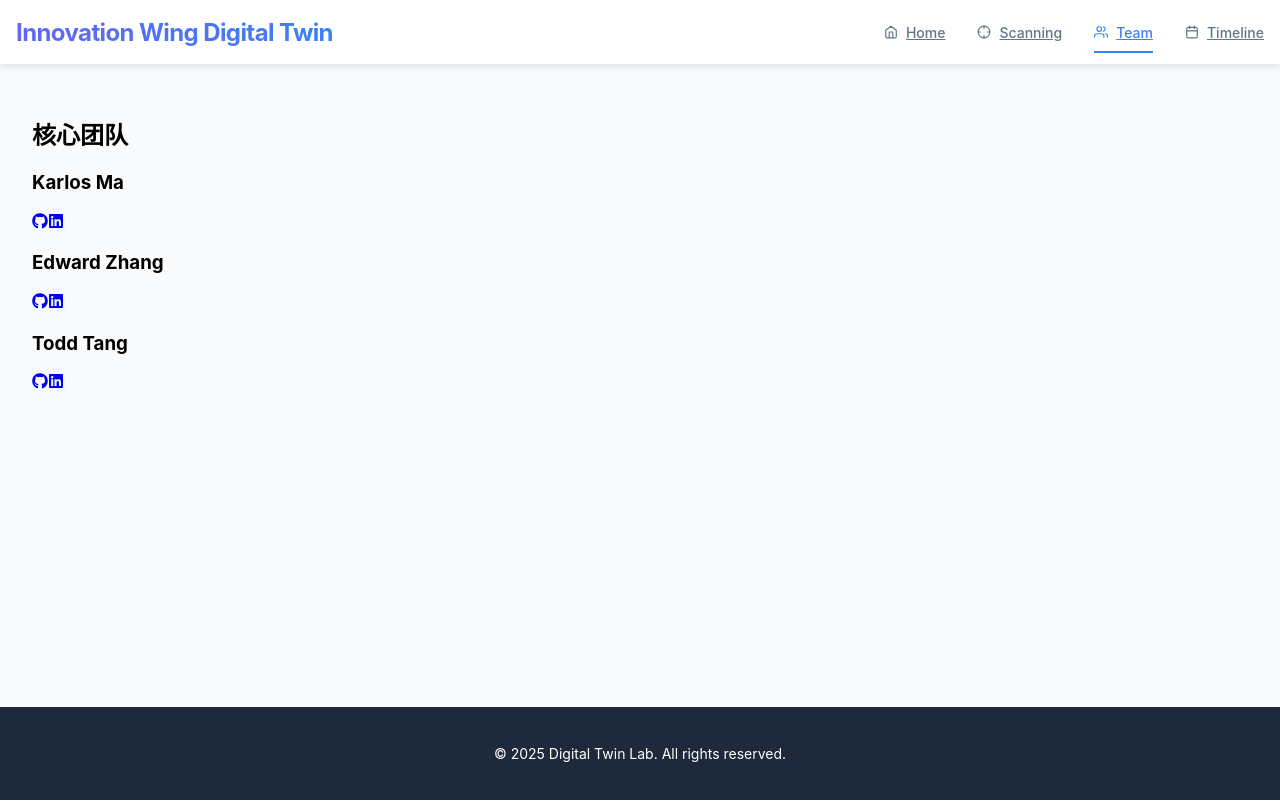
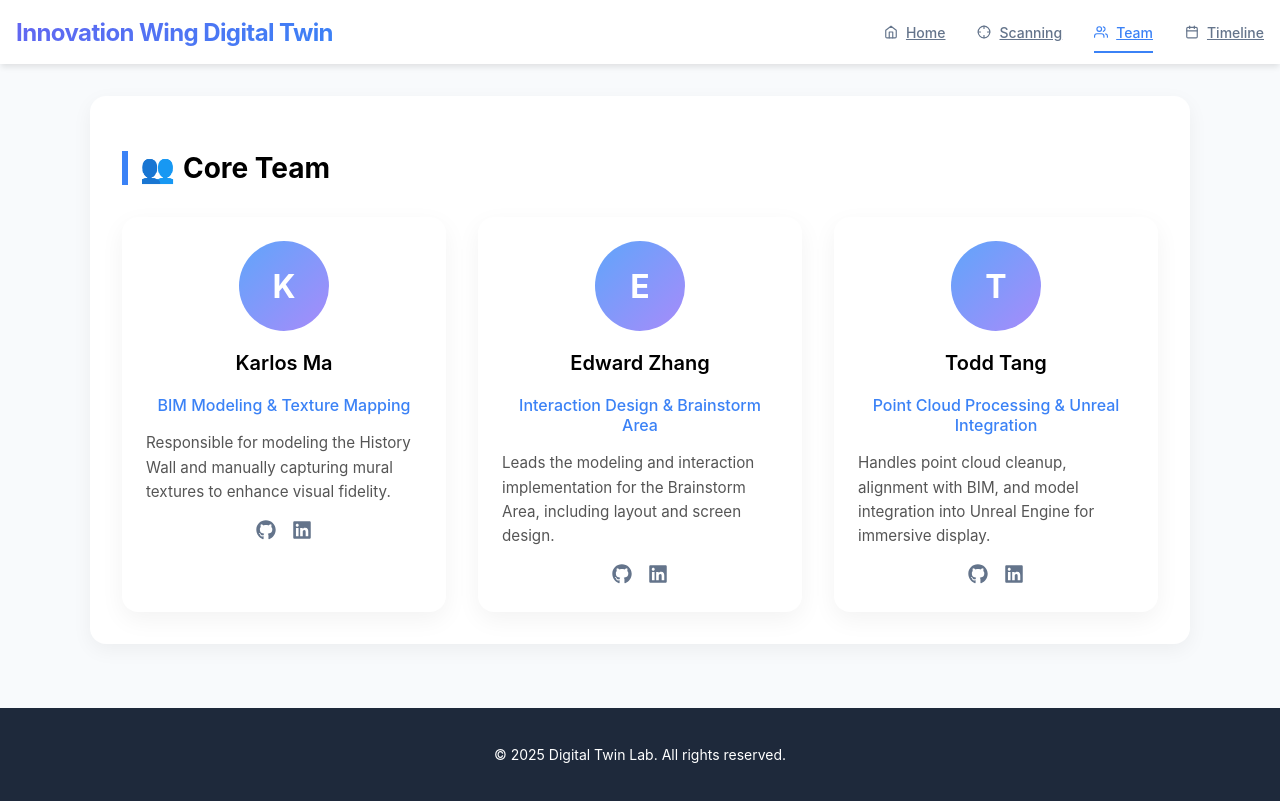
Before and after one commit to EdenMarcuss/my-website, a React (Create React App) app: page /team in a window 1280 px wide. Built offline with nearby package versions, Linux system fonts and the light colour scheme.

Commit message:
Update pages: Home, Scanning, Team, Timeline

```diff
--- a/src/App.css
+++ b/src/App.css
@@ -1,4 +1,3 @@
-/* App.css */
 :root {
     --primary-gradient: linear-gradient(135deg, #6366f1 0%, #3b82f6 100%);
     --nav-shadow: 0 4px 6px -1px rgba(0, 0, 0, 0.1);
@@ -108,7 +107,75 @@
     font-size: 0.875rem;
 }
 
-/*  Mobile responsive tweaks */
+/* Section Title */
+.section-title {
+    font-size: 1.75rem;
+    font-weight: 700;
+    margin-bottom: 1rem;
+    border-left: 6px solid #3b82f6;
+    padding-left: 0.75rem;
+    display: flex;
+    align-items: center;
+    gap: 0.5rem;
+}
+
+/* Card Container */
+.section-card {
+    background: #ffffff;
+    border-radius: 16px;
+    box-shadow: 0 6px 20px rgba(0, 0, 0, 0.05);
+    padding: 2rem;
+    margin-bottom: 2rem;
+}
+
+/* Image Block */
+.img-block {
+    text-align: center;
+    margin-top: 1rem;
+    margin-bottom: 2rem;
+}
+
+    .img-block img {
+        max-width: 90%;
+        border-radius: 12px;
+        box-shadow: 0 5px 15px rgba(0, 0, 0, 0.1);
+    }
+
+    .img-block p {
+        font-size: 0.9rem;
+        color: #555;
+        margin-top: 0.5rem;
+    }
+
+/* Back to Top Button */
+.back-to-top {
+    position: fixed;
+    bottom: 2rem;
+    right: 2rem;
+    z-index: 999;
+    background: #3b82f6;
+    color: white;
+    border: none;
+    padding: 0.6rem 1rem;
+    border-radius: 999px;
+    box-shadow: 0 5px 20px rgba(0, 0, 0, 0.2);
+    font-size: 0.9rem;
+    cursor: pointer;
+    transition: background 0.3s ease;
+}
+
+    .back-to-top:hover {
+        background: #2563eb;
+    }
+
+/* Page Container */
+.page-container {
+    max-width: 1100px;
+    margin: 0 auto;
+    padding: 0 1.5rem;
+}
+
+/* Responsive Adjustments */
 @media (max-width: 768px) {
     .main-content {
         padding: 1rem;
--- a/src/pages/Scanning.js
+++ b/src/pages/Scanning.js
@@ -1,16 +1,24 @@
 import React from 'react';
+import '../App.css'; // 引入全局样式
 
 export default function Scanning() {
     return (
-        <div>
-            <h2>Scanning & Modeling Progress</h2>
-
+        <div className="page-container">
+            <div className="section-card">
+                <h2 className="section-title">
+                    <span>📡</span> Scanning & Modeling Progress
+                </h2>
                 <p>
                     We used handheld LiDAR provided by AIS to scan both floors of the Innovation Wing, collecting point cloud data
                     for various zones including the History Wall, Brainstorm Area, and Makerspace. However, challenges such as noise
                     from glass reflections and low point density required advanced processing.
                 </p>
+            </div>
 
+            <div className="section-card">
+                <h2 className="section-title">
+                    <span>🧰</span> Processing Pipeline
+                </h2>
                 <p>
                     The point cloud data was processed in CloudCompare using a multi-stage pipeline:
                 </p>
@@ -21,29 +29,33 @@ export default function Scanning() {
                     <li><strong>Interpolation:</strong> Used Poisson Disk Sampling to fill gaps behind objects</li>
                     <li><strong>Edge Refinement:</strong> Applied curvature analysis to smooth boundaries and restore structure</li>
                 </ul>
+            </div>
 
+            <div className="section-card">
+                <h2 className="section-title">
+                    <span>🧱</span> BIM Alignment & Visual Enhancement
+                </h2>
                 <p>
                     We aligned the processed point cloud with BIM models to improve visual clarity and ensure precise geometry.
                     For surfaces like murals and glass, we manually captured textures and attached them to the mesh to enhance
                     realism. All cleaned data was then imported into Unreal Engine for further interaction design and VR integration.
                 </p>
+            </div>
 
-            <p>
-                This iterative process has laid a solid foundation for an immersive digital twin experience.
-            </p>
+            <div className="section-card">
+                <h2 className="section-title">
+                    <span>🖼️</span> Unreal Model Snapshots
+                </h2>
 
-            <div style={{ marginTop: '2rem' }}>
-                <h3>📸 Model Previews from Unreal Engine</h3>
-                <img
-                    src="/images/brainstorm_area.png"
-                    alt="Stair-like model section"
-                    style={{ width: '100%', maxWidth: '800px', marginBottom: '1.5rem', borderRadius: '8px' }}
-                />
-                <img
-                    src="/images/history_wall_view.png"
-                    alt="History Wall with murals"
-                    style={{ width: '100%', maxWidth: '800px', borderRadius: '8px' }}
-                />
+                <div className="img-block">
+                    <img src="/images/brainstorm_area.png" alt="Stair model section" />
+                    <p>Figure 1: Brainstorm Area</p>
+                </div>
+
+                <div className="img-block">
+                    <img src="/images/history_wall_view.png" alt="History Wall view" />
+                    <p>Figure 2: History Wall</p>
+                </div>
             </div>
         </div>
     );
--- a/src/pages/Team.js
+++ b/src/pages/Team.js
@@ -1,26 +1,26 @@
-// src/pages/Team.js
 import React from 'react';
 import { FaGithub, FaLinkedin } from 'react-icons/fa';
+import '../App.css';
 
 const teamMembers = [
     {
         name: 'Karlos Ma',
-    role: '',
-    bio: '',
+        role: 'BIM Modeling & Texture Mapping',
+        bio: 'Responsible for modeling the History Wall and manually capturing mural textures to enhance visual fidelity.',
         github: '#',
         linkedin: '#'
     },
     {
         name: 'Edward Zhang',
-    role: '',
-    bio: '',
+        role: 'Interaction Design & Brainstorm Area',
+        bio: 'Leads the modeling and interaction implementation for the Brainstorm Area, including layout and screen design.',
         github: '#',
         linkedin: '#'
     },
     {
         name: 'Todd Tang',
-    role: '',
-    bio: '',
+        role: 'Point Cloud Processing & Unreal Integration',
+        bio: 'Handles point cloud cleanup, alignment with BIM, and model integration into Unreal Engine for immersive display.',
         github: '#',
         linkedin: '#'
     }
@@ -28,52 +28,68 @@ const teamMembers = [
 
 const Team = () => {
     return (
-    <div className="min-h-screen bg-gradient-to-b from-gray-50 to-white py-16 px-4 sm:px-6 lg:px-8">
-      <div className="max-w-7xl mx-auto">
-        <h2 className="text-4xl font-bold text-center mb-12">
-          <span className="bg-clip-text text-transparent bg-gradient-to-r from-blue-600 to-purple-500">
-            核心团队
-          </span>
+        <div className="page-container">
+            <div className="section-card">
+                <h2 className="section-title">
+                    <span>👥</span> Core Team
                 </h2>
 
-        <div className="grid grid-cols-1 md:grid-cols-2 lg:grid-cols-3 gap-8">
+                <div
+                    className="team-grid"
+                    style={{
+                        display: 'grid',
+                        gridTemplateColumns: 'repeat(auto-fit, minmax(280px, 1fr))',
+                        gap: '2rem',
+                        marginTop: '2rem',
+                    }}
+                >
                     {teamMembers.map((member) => (
                         <div
                             key={member.name}
-              className="bg-white rounded-2xl shadow-xl p-8 transform transition-all duration-300 hover:-translate-y-2 hover:shadow-2xl"
+                            className="team-card"
+                            style={{
+                                background: '#ffffff',
+                                borderRadius: '16px',
+                                padding: '1.5rem',
+                                boxShadow: '0 8px 24px rgba(0, 0, 0, 0.05)',
+                                transition: 'transform 0.3s ease, box-shadow 0.3s ease',
+                            }}
                         >
-              <div className="flex flex-col items-center">
-                {/* 头像占位符 */}
-                <div className="w-32 h-32 rounded-full bg-gradient-to-r from-blue-400 to-purple-300 mb-6 flex items-center justify-center">
-                  <span className="text-3xl font-bold text-white">
-
-                  </span>
+                            <div
+                                className="avatar"
+                                style={{
+                                    width: '90px',
+                                    height: '90px',
+                                    borderRadius: '999px',
+                                    background: 'linear-gradient(135deg, #60a5fa, #a78bfa)',
+                                    color: '#fff',
+                                    fontSize: '2rem',
+                                    fontWeight: 'bold',
+                                    display: 'flex',
+                                    alignItems: 'center',
+                                    justifyContent: 'center',
+                                    margin: '0 auto 1rem',
+                                }}
+                            >
+                                {member.name.charAt(0)}
                             </div>
 
-                <h3 className="text-2xl font-semibold text-gray-900">{member.name}</h3>
-                <p className="text-blue-600 font-medium mt-2">{member.role}</p>
-                <p className="mt-4 text-gray-600 text-center leading-relaxed">
+                            <h3 style={{ textAlign: 'center', fontSize: '1.25rem', fontWeight: 600 }}>{member.name}</h3>
+                            <p style={{ textAlign: 'center', color: '#3b82f6', fontWeight: 500 }}>{member.role}</p>
+                            <p style={{ marginTop: '1rem', fontSize: '0.95rem', color: '#555', lineHeight: 1.6 }}>
                                 {member.bio}
                             </p>
 
-                <div className="mt-6 flex space-x-4">
-                  <a
-                    href={member.github}
-                    className="text-gray-500 hover:text-blue-600 transition-colors"
-                    target="_blank"
-                    rel="noopener noreferrer"
+                            <div
+                                className="socials"
+                                style={{ marginTop: '1rem', display: 'flex', justifyContent: 'center', gap: '1rem' }}
                             >
-                    <FaGithub className="h-6 w-6" />
+                                <a href={member.github} target="_blank" rel="noopener noreferrer" style={{ color: '#64748b' }}>
+                                    <FaGithub size={20} />
                                 </a>
-                  <a
-                    href={member.linkedin}
-                    className="text-gray-500 hover:text-blue-600 transition-colors"
-                    target="_blank"
-                    rel="noopener noreferrer"
-                  >
-                    <FaLinkedin className="h-6 w-6" />
+                                <a href={member.linkedin} target="_blank" rel="noopener noreferrer" style={{ color: '#64748b' }}>
+                                    <FaLinkedin size={20} />
                                 </a>
-                </div>
                             </div>
                         </div>
                     ))}
```
Lines whose indentation alone changed are shown as unchanged.
